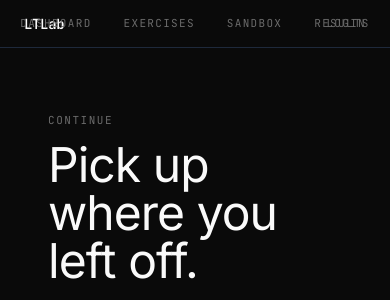
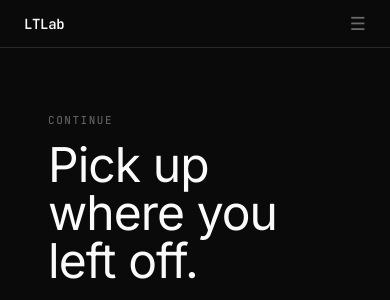
Before and after one commit to Bigmanfish1/ltlab, a Django app: template backend/templates/dashboard/student_dashboard.html in a window 390 px wide. Shown: the top 300 px of the page. Run offline with Django 5.2, Linux system fonts and the light colour scheme; the template is opened without the code that fills it: most values are stand-ins (such as "Sample title", 1, 10 or a date in 2020); some libraries are stand-ins or nearby versions.

Commit message:
fix(header): collapse the top nav into a hamburger on narrow viewports
The centered nav plus the email address crushed together on small screens.
Below md, hide the links and email and show a toggle that opens a dropdown with
every link plus the session controls. Links live in a shared nav_links partial
so the active-state logic is not duplicated between the two layouts.

```diff
--- /dev/null
+++ b/backend/templates/components/nav_links.html
@@ -0,0 +1,28 @@
+{% comment %}Nav links shared by the desktop bar and the mobile dropdown. Pass link_extra for per-layout classes.{% endcomment %}
+<a href="{% url 'home' %}"
+  class="font-mono text-[11px] tracking-[0.12em] uppercase transition-colors {{ link_extra }}
+          {% if request.resolver_match.url_name == 'home' %}text-text-primary font-bold{% else %}text-text-secondary hover:text-text-primary{% endif %}">
+    Dashboard
+</a>
+<a href="{% if request.profile and request.profile.role == 'teacher' %}{% url 'teacher_exercises' %}{% else %}{% url 'exercises' %}{% endif %}"
+  class="font-mono text-[11px] tracking-[0.12em] uppercase transition-colors {{ link_extra }}
+          {% if request.resolver_match.url_name == 'exercises' or request.resolver_match.url_name == 'teacher_exercises' %}text-text-primary font-bold{% else %}text-text-secondary hover:text-text-primary{% endif %}">
+    Exercises
+</a>
+<a href="{% url 'sandbox' %}"
+  class="font-mono text-[11px] tracking-[0.12em] uppercase transition-colors {{ link_extra }}
+          {% if request.resolver_match.url_name == 'sandbox' %}text-text-primary font-bold{% else %}text-text-secondary hover:text-text-primary{% endif %}">
+    Sandbox
+</a>
+<a href="{% if request.profile and request.profile.role == 'teacher' %}{% url 'results' %}{% else %}#{% endif %}"
+  class="font-mono text-[11px] tracking-[0.12em] uppercase transition-colors {{ link_extra }}
+          {% if request.resolver_match.url_name == 'results' %}text-text-primary font-bold{% else %}text-text-secondary hover:text-text-primary{% endif %}">
+    Results
+</a>
+{% if request.profile and request.profile.role == 'teacher' %}
+<a href="{% url 'manage' %}"
+  class="font-mono text-[11px] tracking-[0.12em] uppercase transition-colors {{ link_extra }}
+          {% if request.resolver_match.url_name == 'manage' or request.resolver_match.url_name == 'exercise_builder' or request.resolver_match.url_name == 'exercise_edit' %}text-text-primary font-bold{% else %}text-text-secondary hover:text-text-primary{% endif %}">
+    Manage
+</a>
+{% endif %}
--- a/backend/templates/header.html
+++ b/backend/templates/header.html
@@ -1,40 +1,38 @@
-  <header class="border-b border-slate-800 px-6 h-12 flex items-center justify-between bg-bg-primary">
+  <header class="relative border-b border-slate-800 px-6 h-12 flex items-center justify-between bg-bg-primary">
       <div class="font-mono text-sm font-semibold tracking-tight text-text-primary">
           LTLab
       </div>
-      <nav class="absolute left-1/2 -translate-x-1/2 flex items-center gap-8">
-          <a href="{% url 'home' %}"
-            class="font-mono text-[11px] tracking-[0.12em] uppercase transition-colors
-                    {% if request.resolver_match.url_name == 'home' %}text-text-primary font-bold{% else %}text-text-secondary hover:text-text-primary{% endif %}">
-              Dashboard
-          </a>
-          <a href="{% if request.profile and request.profile.role == 'teacher' %}{% url 'teacher_exercises' %}{% else %}{% url 'exercises' %}{% endif %}"
-            class="font-mono text-[11px] tracking-[0.12em] uppercase transition-colors
-                    {% if request.resolver_match.url_name == 'exercises' or request.resolver_match.url_name == 'teacher_exercises' %}text-text-primary font-bold{% else %}text-text-secondary hover:text-text-primary{% endif %}">
-              Exercises
-          </a>
-          <a href="{% url 'sandbox' %}"
-            class="font-mono text-[11px] tracking-[0.12em] uppercase transition-colors
-                    {% if request.resolver_match.url_name == 'sandbox' %}text-text-primary font-bold{% else %}text-text-secondary hover:text-text-primary{% endif %}">
-              Sandbox
-          </a>
-          <a href="{% if request.profile and request.profile.role == 'teacher' %}{% url 'results' %}{% else %}#{% endif %}"
-            class="font-mono text-[11px] tracking-[0.12em] uppercase transition-colors
-                    {% if request.resolver_match.url_name == 'results' %}text-text-primary font-bold{% else %}text-text-secondary hover:text-text-primary{% endif %}">
-              Results
-          </a>
-          {% if request.profile and request.profile.role == 'teacher' %}
-          <a href="{% url 'manage' %}"
-            class="font-mono text-[11px] tracking-[0.12em] uppercase transition-colors
-                    {% if request.resolver_match.url_name == 'manage' or request.resolver_match.url_name == 'exercise_builder' or request.resolver_match.url_name == 'exercise_edit' %}text-text-primary font-bold{% else %}text-text-secondary hover:text-text-primary{% endif %}">
-              Manage
-          </a>
-          {% endif %}
+      <nav class="hidden md:flex absolute left-1/2 -translate-x-1/2 items-center gap-8">
+          {% include "components/nav_links.html" %}
       </nav>
       <div class="flex items-center gap-3">
+          <div class="hidden md:flex items-center gap-3">
+              {% if request.supabase_user %}
+              <span class="font-mono text-[11px] text-text-secondary">{{ request.supabase_user.email }}</span>
+              <form method="post" action="{% url 'accounts:logout' %}" class="flex items-center">
+                  {% csrf_token %}
+                  <button type="submit" class="font-mono text-[11px] tracking-[0.12em] uppercase text-text-secondary hover:text-accent-orange transition-colors cursor-pointer">
+                      Logout
+                  </button>
+              </form>
+              {% else %}
+              <a href="{% url 'accounts:login' %}" class="font-mono text-[11px] tracking-[0.12em] uppercase text-text-secondary hover:text-text-primary transition-colors">
+                  Login
+              </a>
+              {% endif %}
+          </div>
+          <button type="button" id="nav-toggle" aria-label="Menu" aria-expanded="false"
+              class="md:hidden font-mono text-lg leading-none text-text-secondary hover:text-text-primary transition-colors cursor-pointer">
+              ☰
+          </button>
+      </div>
+  </header>
+  <div id="nav-menu" class="hidden md:hidden border-b border-slate-800 bg-bg-primary px-6 py-3 flex-col gap-3">
+      {% include "components/nav_links.html" with link_extra="block py-1" %}
+      <div class="border-t border-slate-800 pt-3 flex flex-col gap-3">
           {% if request.supabase_user %}
-          <span class="font-mono text-[11px] text-text-secondary">{{ request.supabase_user.email }}</span>
-          <form method="post" action="{% url 'accounts:logout' %}" class="flex items-center">
+          <span class="font-mono text-[11px] text-text-secondary break-all">{{ request.supabase_user.email }}</span>
+          <form method="post" action="{% url 'accounts:logout' %}">
               {% csrf_token %}
               <button type="submit" class="font-mono text-[11px] tracking-[0.12em] uppercase text-text-secondary hover:text-accent-orange transition-colors cursor-pointer">
                   Logout
@@ -46,4 +44,16 @@
           </a>
           {% endif %}
       </div>
-  </header>
+  </div>
+  <script>
+      (function () {
+          var btn = document.getElementById('nav-toggle');
+          var menu = document.getElementById('nav-menu');
+          if (!btn || !menu) return;
+          btn.addEventListener('click', function () {
+              var open = menu.classList.toggle('hidden') === false;
+              menu.classList.toggle('flex', open);
+              btn.setAttribute('aria-expanded', open ? 'true' : 'false');
+          });
+      })();
+  </script>
```
